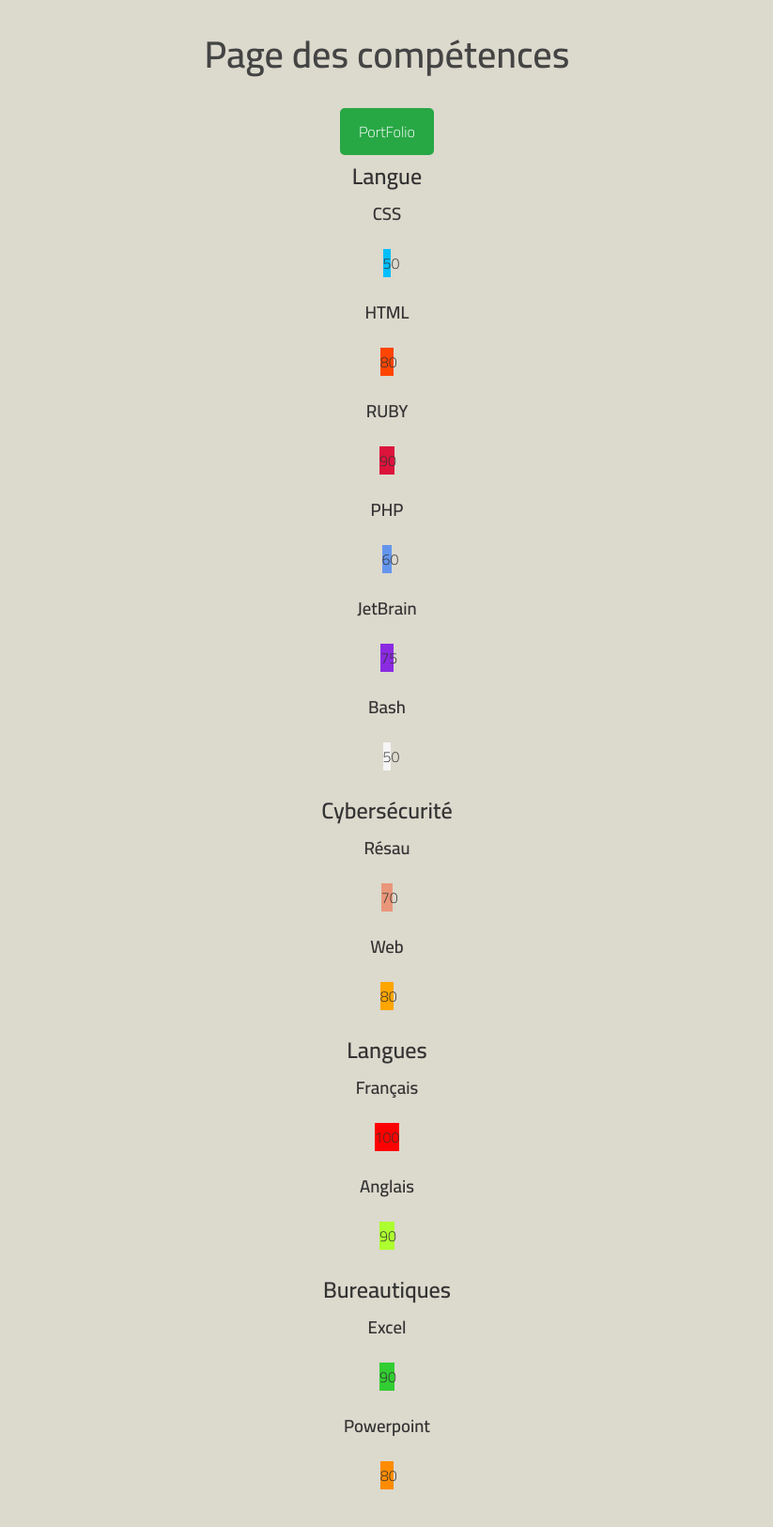
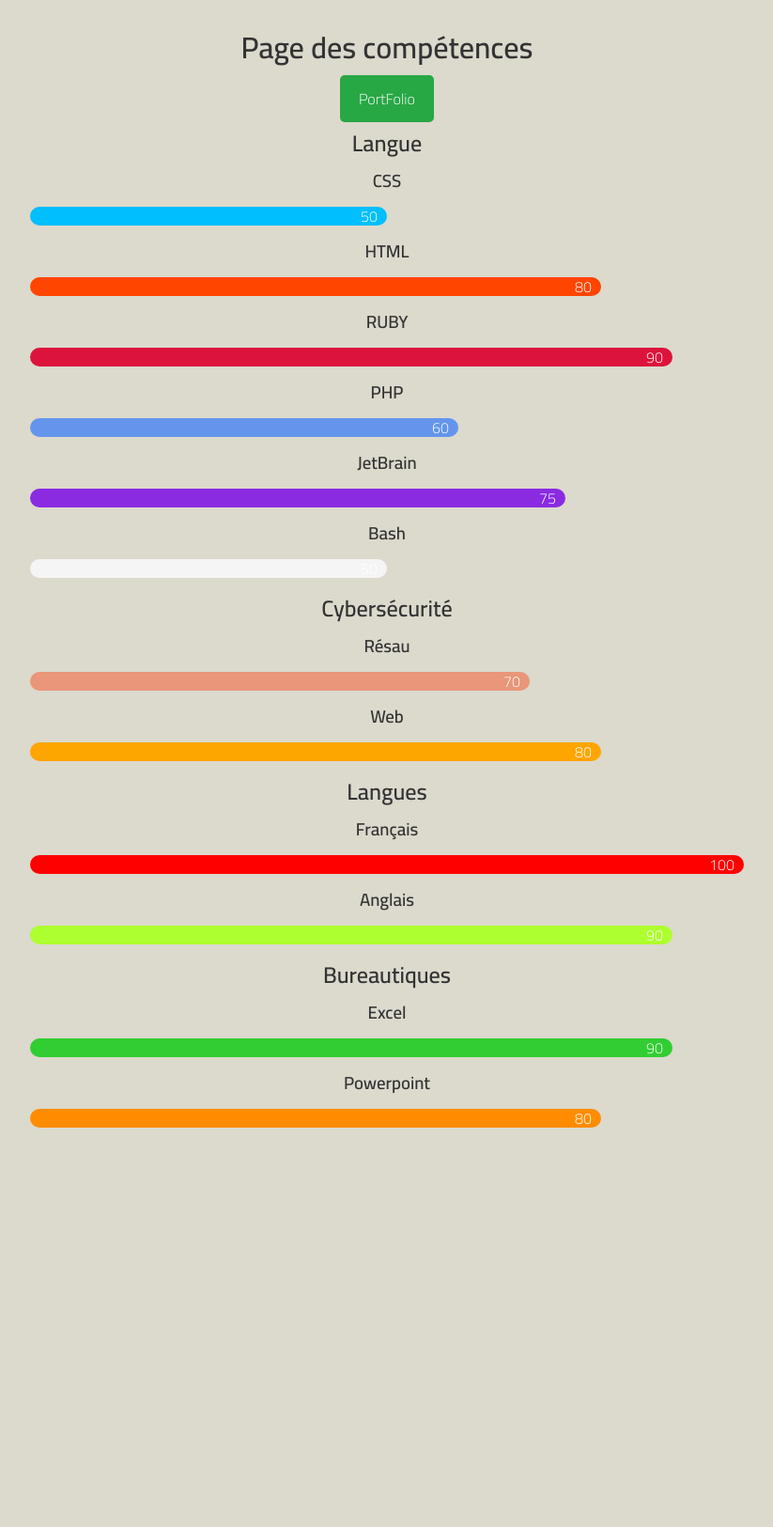
Before and after one commit to ShinobuDev/PortFolio, a PHP site: the page made by Pages/Compétences/Competences.php in a window 1280 px wide. Shown: the whole page at 94% size, without its empty margins (228-1051 px from the left). After the commit the page ends 1200 px from the top, so only its background shows below. Run offline with PHP 8.4, Linux system fonts and the light colour scheme.

Commit message:
Update Realisations.yaml and Compétences.css for content and style improvements
- Corrected titles in Realisations.yaml by removing accents from "l'alternance" and "l'entreprise".
- Enhanced styling in Compétences.css by removing unnecessary properties and adding a new .skills class for better layout and design consistency.

```diff
--- a/Pages/Réalisations/Realisations.yaml
+++ b/Pages/Réalisations/Realisations.yaml
@@ -1,9 +1,9 @@
 Realisations:
-        - Titre: Formation Excel pour l'alternance chez SOLIHA
+        - Titre: Formation Excel pour l alternance chez SOLIHA
           Description: Conception d'un Excel pour la gestion des clés d'apparement de l'entreprise avec du VBA
           Illustration: ../../assets/images/Excel.png
           Documents: https://www.canva.com/design/DAGSaVj9oy4/fvDhjLiEMAtkoMfbKG54JQ/view
-        - Titre: Revoir la sécurité informatique de l'entreprise
+        - Titre: Revoir la sécurité informatique de l entreprise
           Description: Redesign de la structure réseau dans SOLIHA en travaillant avec AltiCap
           Illustration: /assets/images/Server.png
           Documents: https://www.alticap.com/
--- a/assets/css/Compétences.css
+++ b/assets/css/Compétences.css
@@ -13,27 +13,27 @@ body {
     display: flex;
     flex-direction: column;
     align-items: center;
-    justify-content: center;
     min-height: 100vh;
-    background: #dcd9cd; /* Couleur harmonisée avec index et Accueil */
+    background: #dcd9cd;
     color: #333;
-    text-align: center;
     padding: 20px;
 }
 
-h1 {
-    font-size: 2.5em;
-    margin-bottom: 20px;
-    color: #444;
+.container {
+    width: 100%;
+    max-width: 800px;
+    margin: 10px auto;
+    padding: 0 20px;
 }
 
-.container {
-    display: flex;
-    flex-wrap: wrap;
-    justify-content: center;
-    gap: 20px;
-    max-width: 1200px;
-    margin: 20px auto;
+.skills {
+    height: 20px;
+    background-color: #0470fe;
+    border-radius: 10px;
+    text-align: right;
+    padding-right: 10px;
+    line-height: 20px;
+    color: white;
 }
 
 .card {
@@ -61,24 +61,6 @@ h1 {
     font-size: 1em;
     line-height: 1.6;
     color: #555;
-}
-
-.bar {
-    position: relative;
-    background: #ddd;
-    border-radius: 10px;
-    overflow: hidden;
-    height: 20px;
-    margin: 10px 0;
-    width: 100%;
-}
-
-.bar span {
-    display: block;
-    height: 100%;
-    background: linear-gradient(90deg, #0470fe, #0288d1);
-    border-radius: 10px;
-    transition: width 0.5s ease;
 }
 
 button {
```
